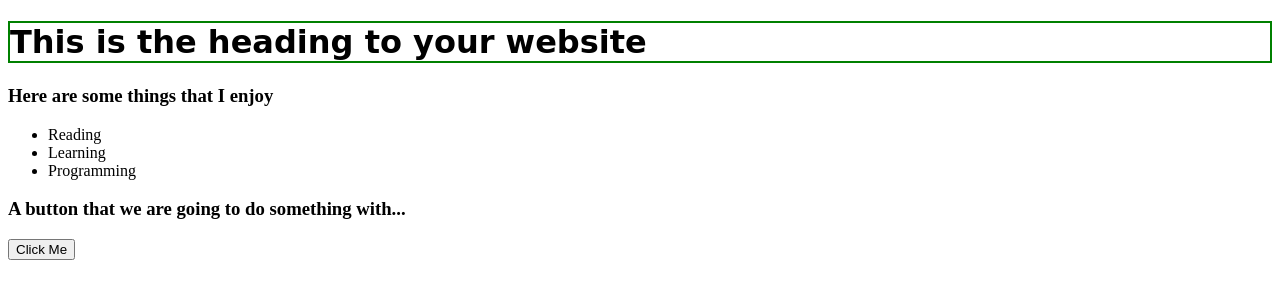
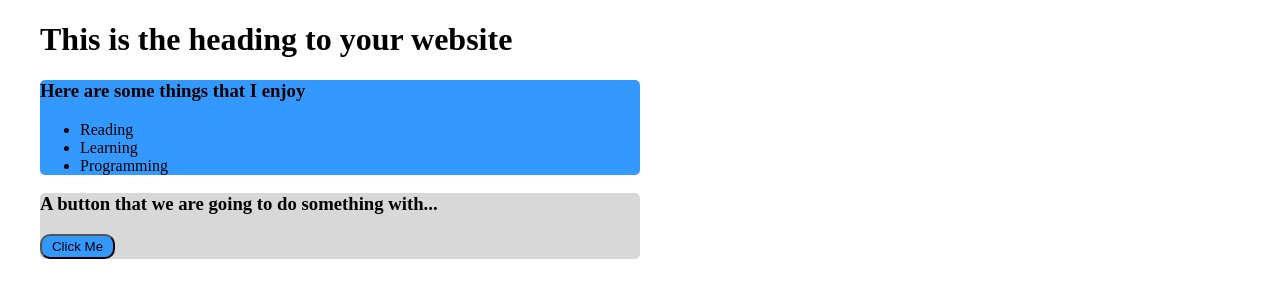
Before and after one commit to TingDeng/intro_to_javascript, a website: page public/html/index.html in a window 1280 px wide. Drawn offline with Linux system fonts and the light colour scheme; files that its build step writes are made by us from their sources.

Commit message:
tidied up css

```diff
--- a/public/css/main.css
+++ b/public/css/main.css
@@ -1,5 +1,26 @@
-h1 {
-  background-color: light-grey;
-  font-family: cursive;
-  border: 2px solid green;
+#content {
+  margin: 0 2em;
 }
+
+.button {
+  width: 75px;
+  height: 25px;
+  border-radius: 10px;
+  box-shadow: none;
+  text-shadow: none;
+  cursor: pointer;
+}
+
+.blue {
+  background-color: #39F;
+}
+
+.grey {
+  background-color: #D8D8D8;
+}
+
+.block {
+  height: 33%;
+  width: 50%;
+  border-radius: 5px;
+}
```
